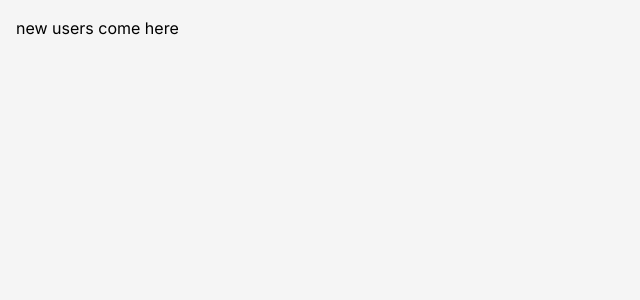
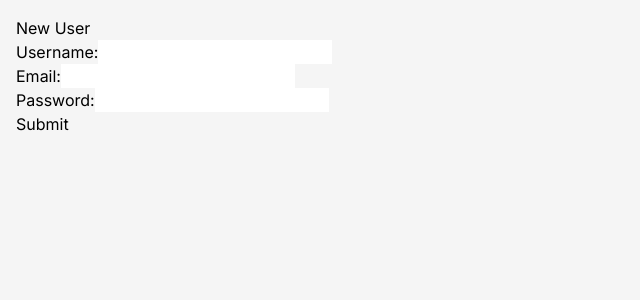
Before and after one commit to niran0manu/NextJs-dashboard, a Next.js app: page /users/new in a window 1280 px wide. Shown: the top 300 px of the page, without its empty margins (0-640 px from the left). Built offline with nearby package versions, Linux system fonts and the light colour scheme.

Commit message:
front for the post of  a new user created

```diff
--- a/app/users/new/page.tsx
+++ b/app/users/new/page.tsx
@@ -1,11 +1,77 @@
-import React from 'react'
+"use client";
+
+import React, { useState } from 'react';
 
 const NewUserPage = () => {
+  const [username, setUsername] = useState('');
+  const [email, setEmail] = useState('');
+  const [password, setPassword] = useState('');
+  const [message, setMessage] = useState<string | null>(null);
+  const [error, setError] = useState<string | null>(null);
+
+  const handleSubmit = async (e: React.FormEvent<HTMLFormElement>) => {
+    e.preventDefault();
+
+    try {
+      const response = await fetch('http://localhost:3000/api/users', {
+        method: 'POST',
+        headers: {
+          'Content-Type': 'application/json',
+        },
+        body: JSON.stringify({ username, email, password }),
+      });
+
+      if (!response.ok) {
+        throw new Error('Network response was not ok');
+      }
+
+      const data = await response.json();
+      setMessage(data.message);
+
+      setError(null);
+    } catch (error: any) {
+      setError(error.message);
+      setMessage(null);
+    }
+  };
+
   return (
     <div>
-      <p>new users come here</p>
+      <h1>New User</h1>
+      <form onSubmit={handleSubmit}>
+        <label>
+          Username:
+          <input
+            type="text"
+            value={username}
+            onChange={(e) => setUsername(e.target.value)}
+          />
+        </label>
+        <br />
+        <label>
+          Email:
+          <input
+            type="email"
+            value={email}
+            onChange={(e) => setEmail(e.target.value)}
+          />
+        </label>
+        <br />
+        <label>
+          Password:
+          <input
+            type="password"
+            value={password}
+            onChange={(e) => setPassword(e.target.value)}
+          />
+        </label>
+        <br />
+        <button type="submit">Submit</button>
+      </form>
+      {message && <p>{message}</p>}
+      {error && <p>Error: {error}</p>}
     </div>
-  )
-}
+  );
+};
 
-export default NewUserPage
+export default NewUserPage;
```
